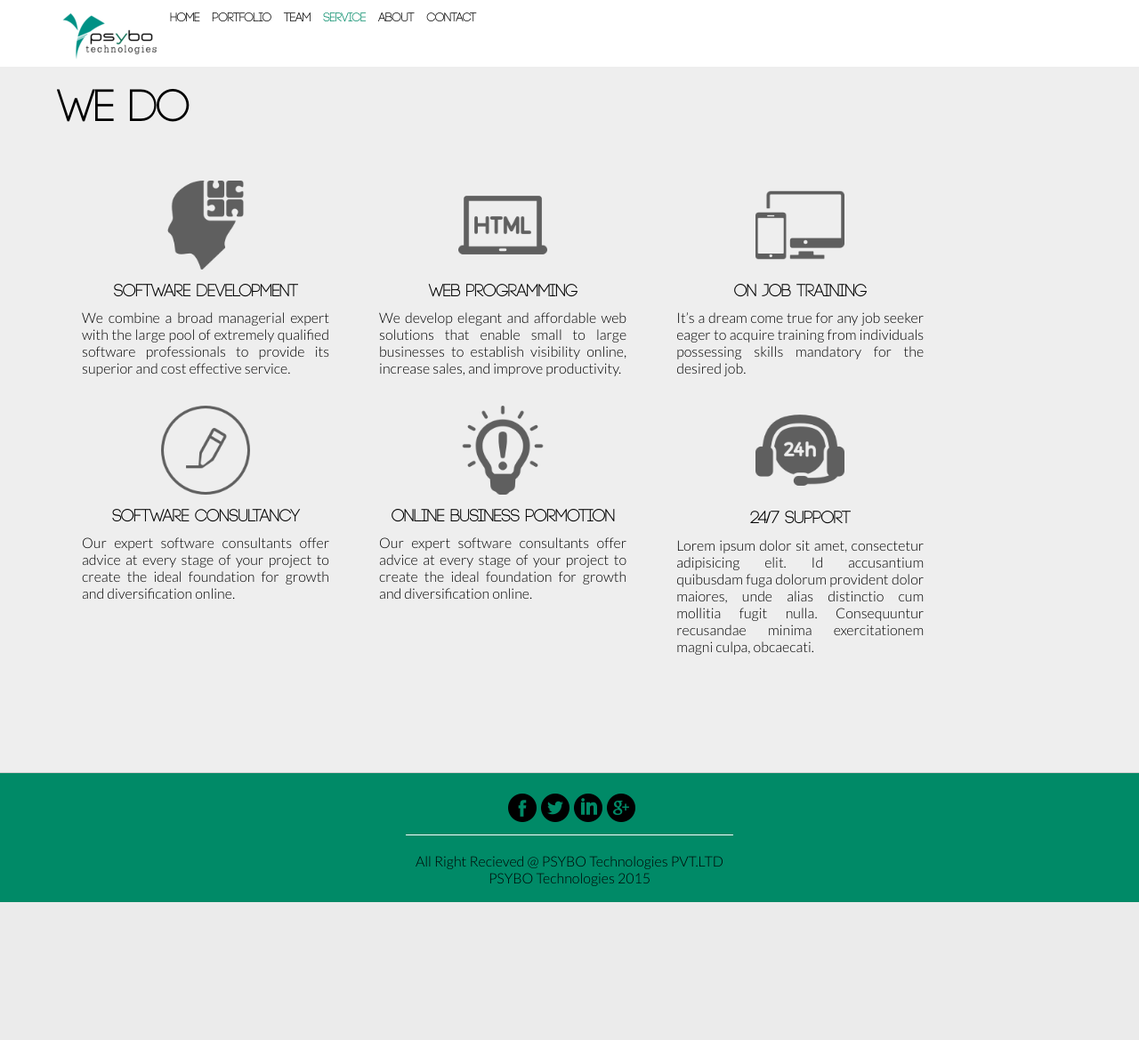
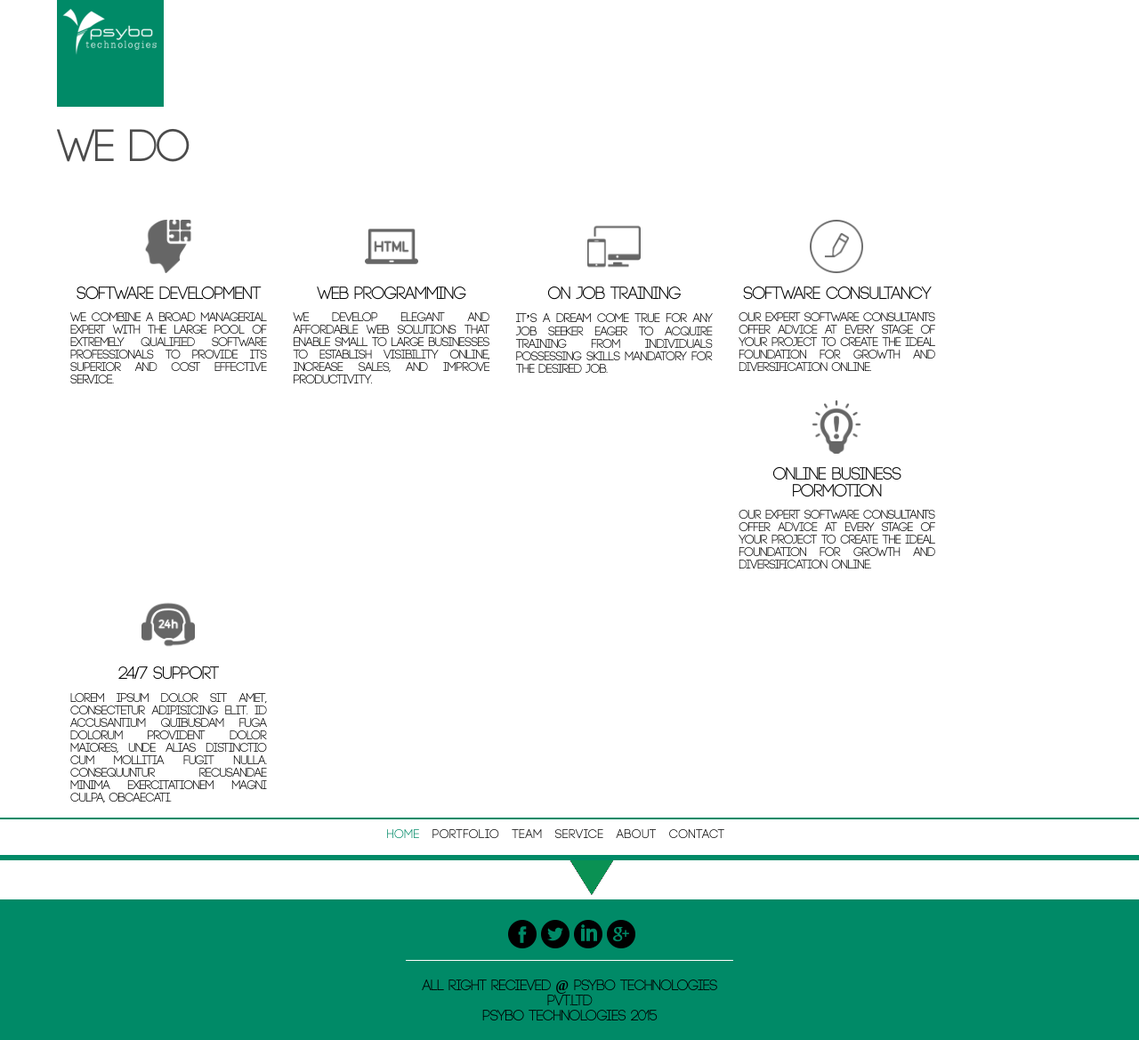
Before and after one commit to AjeebKt/Psybo-Site, a PHP site: page /service.php in a window 1280 px wide. Shown: the whole page at 89% size. Before the commit the page ends 1014 px from the top, so only its background shows below. Run offline with PHP 8.4, Linux system fonts and the light colour scheme.

Commit message:
modify service,team page

```diff
--- a/css/theme.css
+++ b/css/theme.css
@@ -397,3 +397,46 @@ footer
 			{
 				background-image: url(../img/G-black.png);
 			}
+.we-do
+{
+	width: 100%;
+	display: block;
+	/*background-color: #eee;*/
+	overflow: hidden;
+}
+.we-do-div
+{
+	width: 100%;
+	margin: 0 auto;
+	overflow: hidden;
+}
+.service
+{
+	width: 100%;
+	list-style: none;
+	text-align: center;
+	float: left;
+	margin: 0;
+	padding: 0;
+}
+.service li
+{
+	width: 20%;
+	float: left;
+	display: inline-block;
+	margin: 10px;
+	padding: 5px;
+	box-sizing: border-box;
+}
+	.service li img
+	{
+		max-width: 60px;
+		opacity: 0.6;
+	}
+	.service li p
+	{
+		float: left;
+		font-size: 10pt;
+		text-align: justify;
+		margin: 0;
+	}
--- a/service.php
+++ b/service.php
@@ -3,29 +3,21 @@
 <head>
 	<meta charset="UTF-8">
 	<link rel="stylesheet" href="css/normalize.css">
-	<link rel="stylesheet" href="css/css.css">
+	<!-- <link rel="stylesheet" href="css/css.css"> -->
+	<link rel="stylesheet" href="css/theme.css">
 	<title>Our Service</title>
 </head>
 <body>
-	<header>
-		<div class="container">
+<!-- Logo -->
+	<div class="container">
+		<header>
 			<div class="logo">
-				<a href="index.php"><img src="img/logo-go.png" alt="Psybo Logo"></a>
+				<a href="index.php"><img src="img/logo.png" alt="Psybo Logo"></a>
 			</div>
-			<nav>
-				<ul class="navigation-links">
-					<li><a href="index.php">HOME</a></li>
-					<li><a href="portfolio.php">PORTFOLIO</a></li>
-					<li><a href="team.php">TEAM</a></li>
-					<li><a class="active" href="service.php">SERVICE</a></li>
-					<li><a href="about.php">ABOUT</a></li>
-					<li><a href="contact.php">CONTACT</a></li>
-				</ul>
-			</nav>
-		</div>
-	</header>
-	<section class="we-do">
-		<div class="container">
+		</header>
+	</div>
+	<div class="container">
+		<section class="we-do">
 			<h2>WE DO</h2>
 			<div class="we-do-div">
 				<ul class="service">
@@ -61,8 +53,28 @@
 					</li>
 				</ul>
 			</div>
+		</section>
+	</div>
+	<!-- Navigation Menu -->
+	<div class="div-menu">
+		<div class="container">
+			<div class="div-center">
+				<nav class="nav-menu">
+					<ul class="navigation-links">
+						<li><a class="active" href="index.php">HOME</a></li>
+						<li><a href="portfolio.php">PORTFOLIO</a></li>
+						<li><a href="team.php">TEAM</a></li>
+						<li><a href="service.php">SERVICE</a></li>
+						<li><a href="about.php">ABOUT</a></li>
+						<li><a href="contact.php">CONTACT</a></li>
+					</ul>
+				</nav>
+			</div>
 		</div>
-	</section>
+	</div>
+	<div class="picture">
+		<img src="img/010.png" alt="">
+	</div>
 	<?php include 'footer.php'; ?>
 </body>
 </html>
--- a/team.php
+++ b/team.php
@@ -92,9 +92,9 @@
 			<div class="div-center">
 				<nav class="nav-menu">
 					<ul class="navigation-links">
-						<li><a class="active" href="index.php">HOME</a></li>
+						<li><a href="index.php">HOME</a></li>
 						<li><a href="portfolio.php">PORTFOLIO</a></li>
-						<li><a href="team.php">TEAM</a></li>
+						<li><a class="active" href="team.php">TEAM</a></li>
 						<li><a href="service.php">SERVICE</a></li>
 						<li><a href="about.php">ABOUT</a></li>
 						<li><a href="contact.php">CONTACT</a></li>
```
